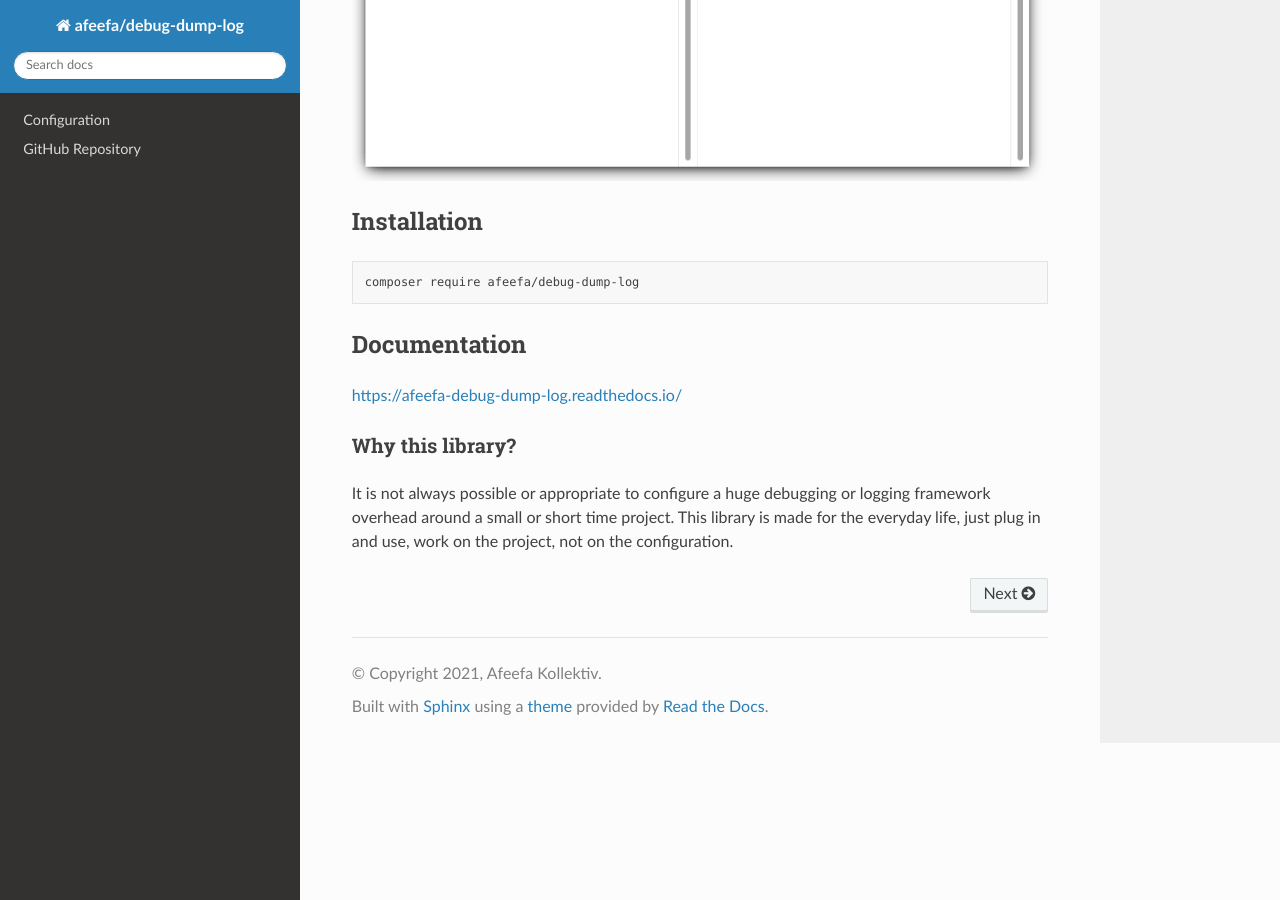
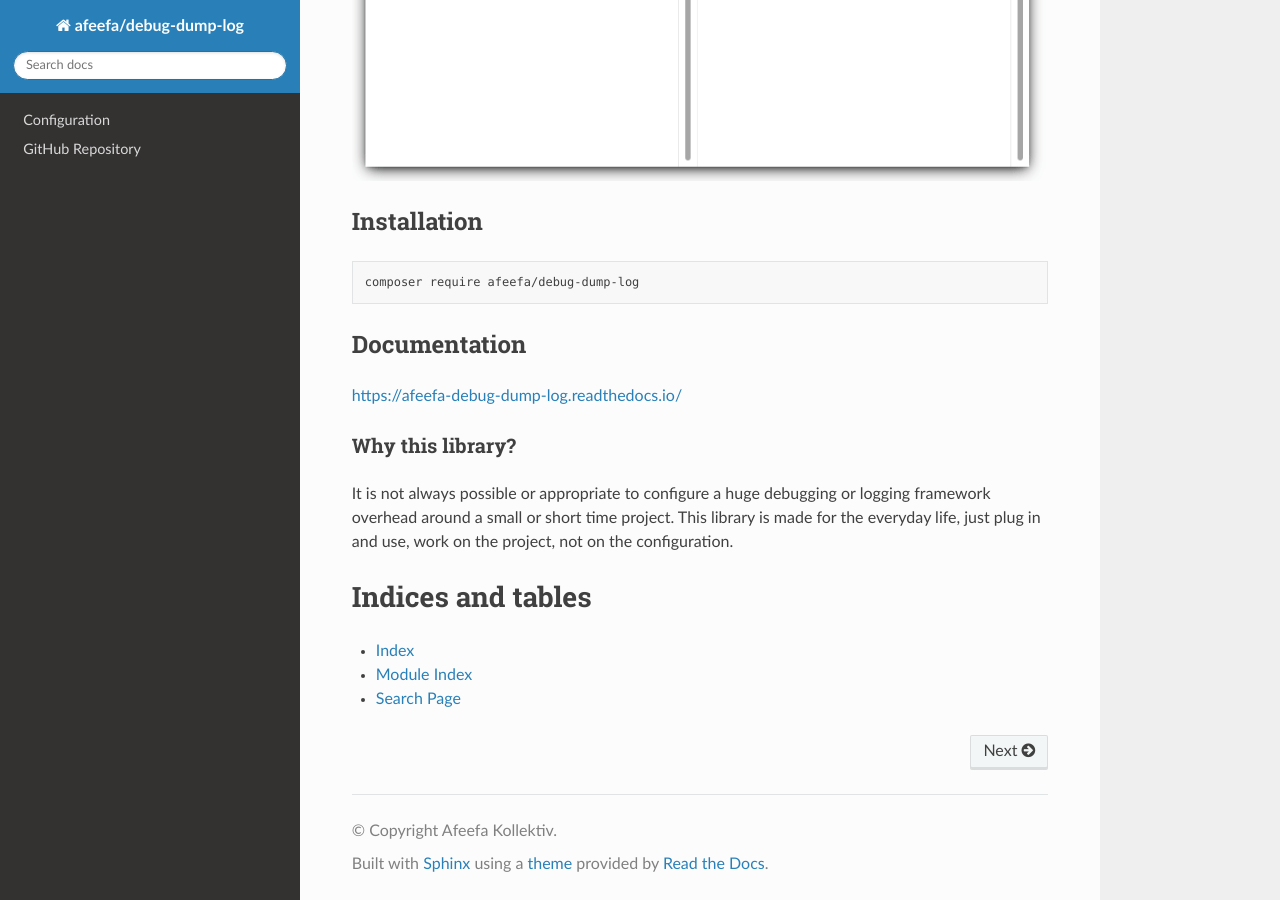
Before and after one commit to afeefacode/debug-dump-log, a Sphinx documentation site: the page built from docs/source/index.rst, in a window 1280 px wide and 900 px high, scrolled down 2095 px. Built offline with Sphinx 7.4.7 and the Read the Docs theme 2.0.0, drawn with Linux system fonts in a browser that asks for light colours.

Commit message:
update docs

```diff
--- a/docs/source/conf.py
+++ b/docs/source/conf.py
@@ -4,10 +4,6 @@ import m2r2
 # load PhpLexer
 from sphinx.highlighting import lexers
 from pygments.lexers.web import PhpLexer
-
-# enable highlighting for PHP code not between <?php ... ?> by default
-lexers['php'] = PhpLexer(startinline=True)
-lexers['php-annotations'] = PhpLexer(startinline=True)
 
 # Configuration file for the Sphinx documentation builder.
 #
@@ -29,11 +25,9 @@ lexers['php-annotations'] = PhpLexer(startinline=True)
 # -- Project information -----------------------------------------------------
 
 project = 'afeefa/debug-dump-log'
-copyright = '2021, Afeefa Kollektiv'
 author = 'Afeefa Kollektiv'
-
-# The full version, including alpha/beta/rc tags
-# release =
+copyright = author
+language = 'en'
 
 
 # -- General configuration ---------------------------------------------------
@@ -68,3 +62,7 @@ html_theme = "sphinx_rtd_theme"
 html_static_path = ['_static']
 
 source_suffix = ['.rst', '.md']
+
+# enable highlighting for PHP code not between <?php ... ?> by default
+lexers['php'] = PhpLexer(startinline=True)
+lexers['php-annotations'] = PhpLexer(startinline=True)
--- a/docs/source/index.rst
+++ b/docs/source/index.rst
@@ -6,3 +6,10 @@
 
     configuration
     GitHub Repository <https://github.com/afeefacode/debug-dump-log>
+
+Indices and tables
+==================
+
+* :ref:`genindex`
+* :ref:`modindex`
+* :ref:`search`
```
